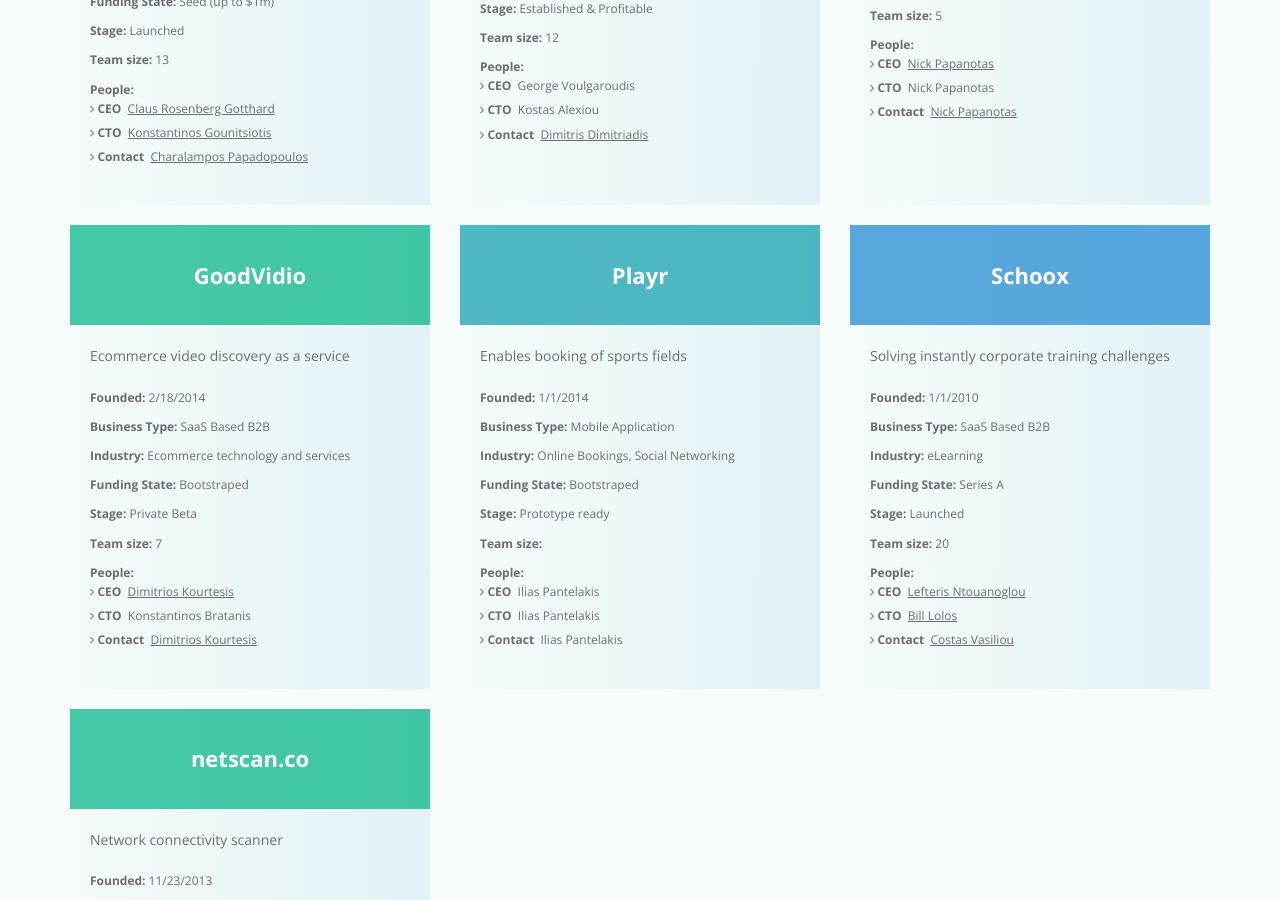
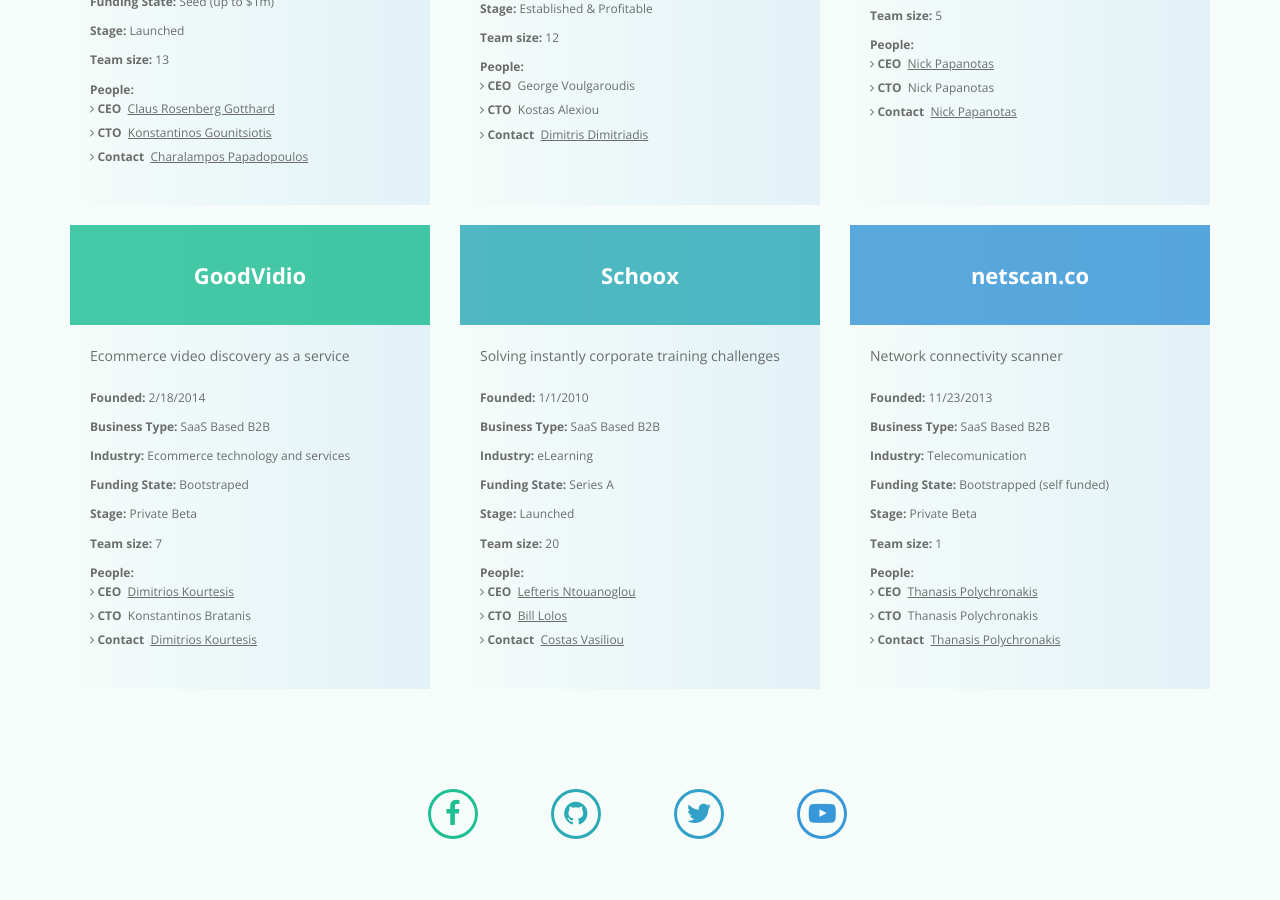
Before and after one commit to skgtech/skgtech.github.io, a Jekyll site: the page built from startups/index.html, in a window 1280 px wide and 900 px high, scrolled down 700 px. Built offline with Jekyll 4.4.1, drawn with Linux system fonts in a browser that asks for light colours; nearby versions of some CDN libraries.

Commit message:
Remove player

```diff
--- a/_data/startups.yaml
+++ b/_data/startups.yaml
@@ -1,17 +1,3 @@
-- companyName: "Playr"
-  brandName: "Playr"
-  stage: "Prototype ready"
-  companyUrl: "http://www.playrapp.com"
-  companyType: "Mobile Application"
-  customCompanyType: 0
-  industry: "Online Bookings, Social Networking"
-  yearFounded: "1/1/2014"
-  stateOfFunding: "Bootstraped"
-  highLevelPitch: "Enables booking of sports fields"
-  customFundingStatus: 0
-  ceo: "Ilias Pantelakis"
-  cto: "Ilias Pantelakis"
-  contactPerson: "Ilias Pantelakis"
 - companyName: "Goodvid.io P.C."
   brandName: "GoodVidio"
   stage: "Private Beta"
```
